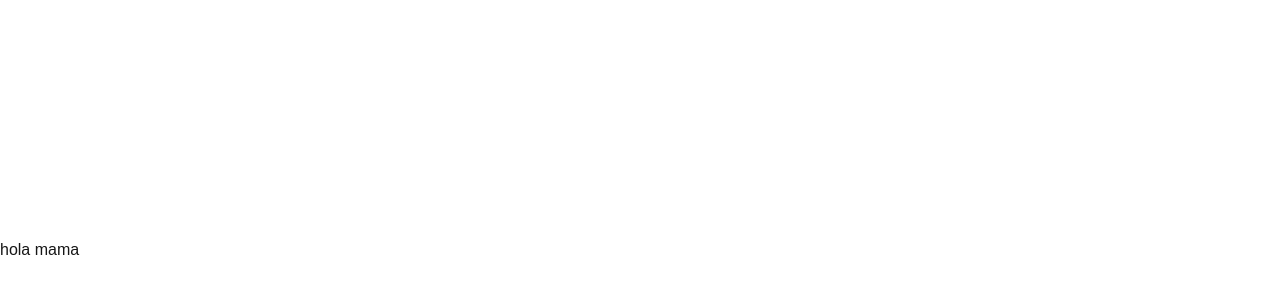
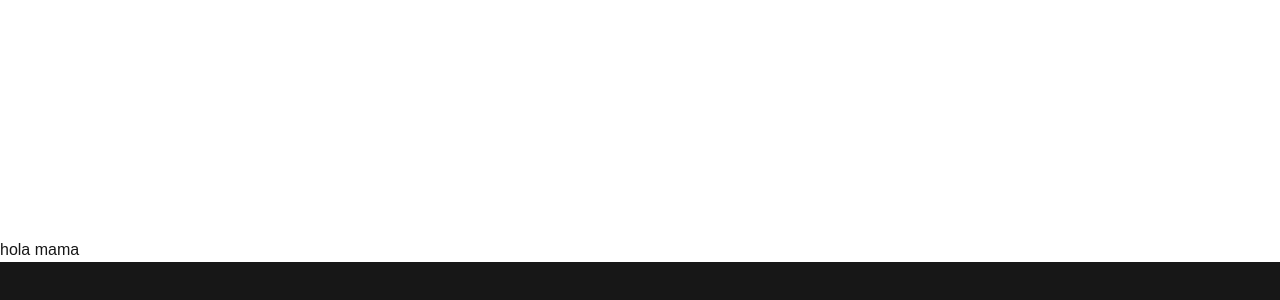
Before and after one commit to Deghim/CoolWebPage, a Next.js app in the folder cool-webpage/: page / in a window 1280 px wide. Shown: the part 1362-1662 px from the top of the page. Built offline with nearby package versions, Linux system fonts and the light colour scheme.

Commit message:
Detalles comportamiento de pantalla de pixeles

```diff
--- a/cool-webpage/src/app/page.tsx
+++ b/cool-webpage/src/app/page.tsx
@@ -33,7 +33,7 @@ export default function Home() {
       <Landing />
       <Options opacity={progreView >= 100 ? 100 : 0} />
       <button onClick={() => setGatillo(!gatillo)}> hola mama</button>
-      <PixelBack gatillo={gatillo} />
+      <PixelBack gatillo={!gatillo} />
     </div>
   );
 }
--- a/cool-webpage/src/app/pixelBackground/pixelBackground.tsx
+++ b/cool-webpage/src/app/pixelBackground/pixelBackground.tsx
@@ -3,7 +3,7 @@ import { CSSProperties, useEffect, useState, JSX } from "react";
 import { motion } from 'framer-motion';
 
 const anim = {
-    initial: { opacity: 0 },
+    initial: { opacity: 1 },
     open: (i: number) => ({ opacity: 1, transition: { duration: 0, delay: 0.01 * i } }),
     closed: (i: number) => ({ opacity: 0, transition: { duration: 0, delay: 0.01 * i } }),
 };
@@ -64,7 +64,7 @@ export default function PixelBack({ gatillo }: { gatillo: boolean }) {
     const blockStyle: CSSProperties = {
         width: '100%',
         height: '2.5vw',
-        backgroundColor: 'orange',
+        backgroundColor: 'currentColor',
     };
 
     return (
```
